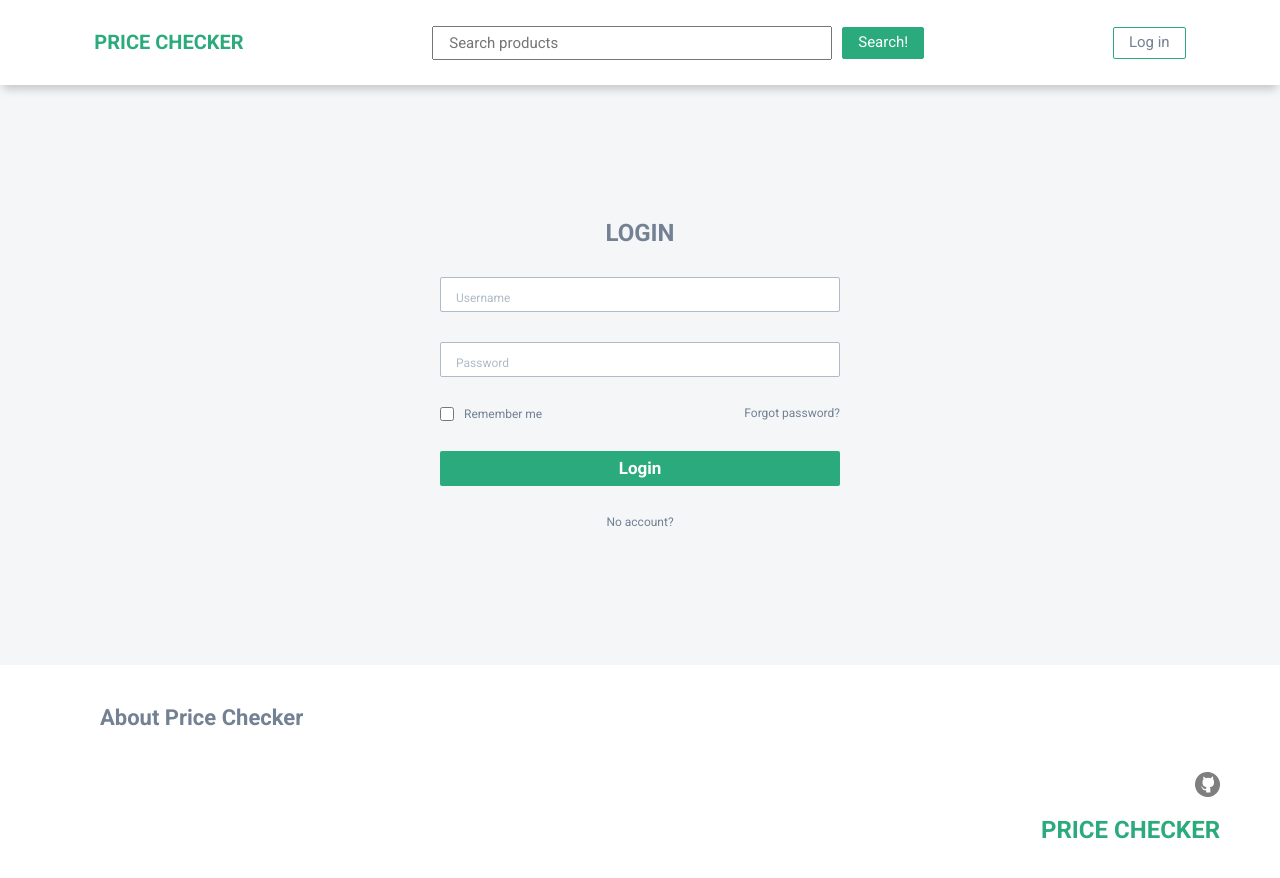
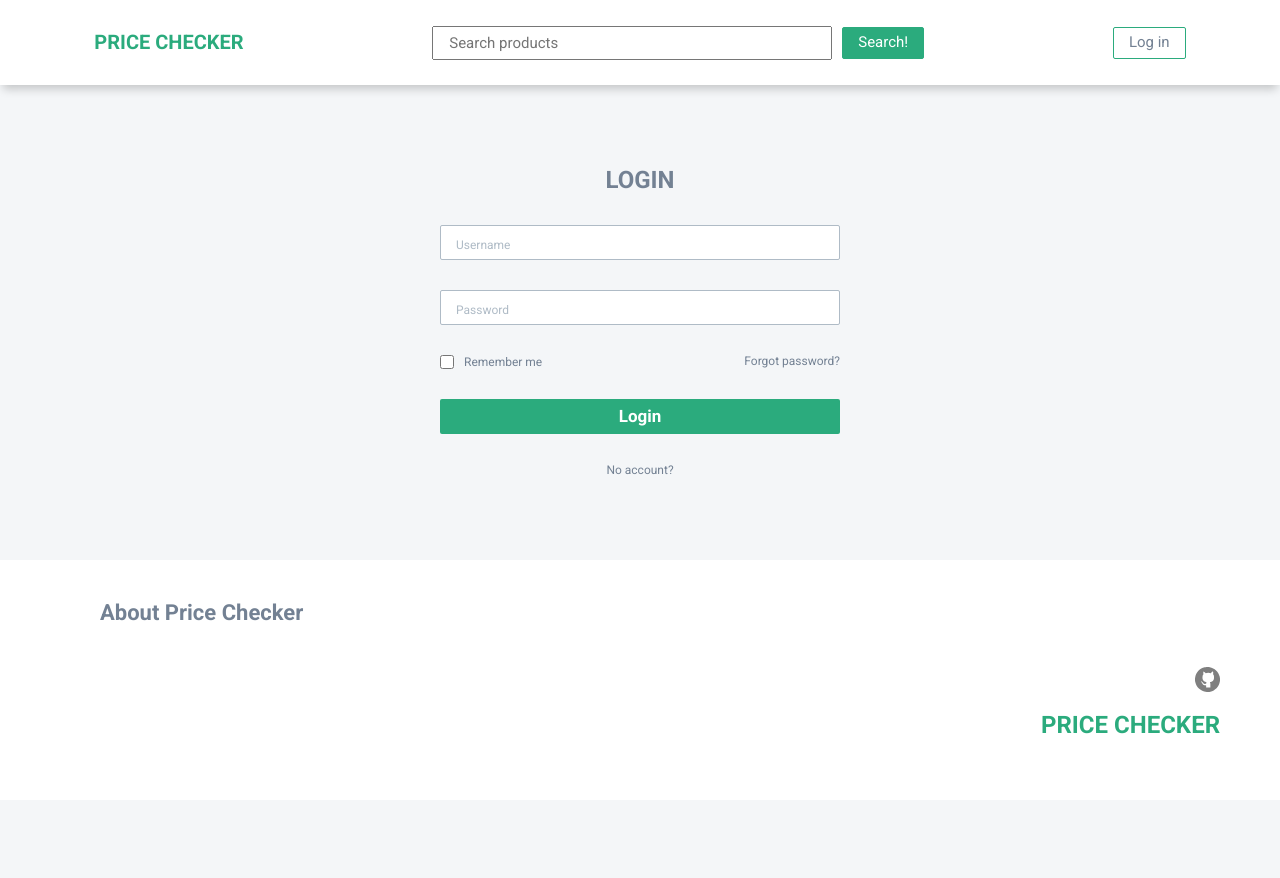
Before and after one commit to Loktysh/price-checker-front, a React (Create React App) app: page / in a window 1280 px wide. Shown: the top 878 px of the page. After the commit the page ends 800 px from the top, so only its background shows below. Built offline with nearby package versions, Linux system fonts and the light colour scheme.

Commit message:
fix: fix main container

```diff
--- a/src/components/pages/LoginPage.tsx
+++ b/src/components/pages/LoginPage.tsx
@@ -3,12 +3,11 @@ import React from 'react';
 import styled from 'styled-components';
 import { AuthForm } from '../common/AuthForm';
 import { handleAuthSubmit } from '../common/AuthForm/authResponse';
-import { COLOR_GRAY_100 } from '../common/constants/colors';
 
 // TODO: Implement main page for auth forms
 const AuthPageContainer = styled.div`
-  height: 58rem;
   display: flex;
+  flex-grow: 1;
 `;
 
 export const LoginPage = () => {
--- a/src/components/pages/MainPage.tsx
+++ b/src/components/pages/MainPage.tsx
@@ -9,6 +9,7 @@ const MainContainer = styled.div`
   background-color: ${COLOR_GRAY_100};
   display: flex;
   flex-direction: column;
+  height: 100%;
 `;
 
 const MainPage = () => {
--- a/src/components/pages/SignupPage.tsx
+++ b/src/components/pages/SignupPage.tsx
@@ -3,12 +3,11 @@ import React from 'react';
 import styled from 'styled-components';
 import { AuthForm } from '../common/AuthForm';
 import { handleAuthSubmit } from '../common/AuthForm/authResponse';
-import { COLOR_GRAY_100 } from '../common/constants/colors';
 
 // TODO: Implement main page for auth forms
 const AuthPageContainer = styled.div`
   display: flex;
-  height: 58rem;
+  flex-grow: 1;
 `;
 
 export const SignupPage = () => {
--- a/src/index.css
+++ b/src/index.css
@@ -7,6 +7,7 @@
 
 html {
   font-size: 10px;
+  height: 100%;
 }
 
 body {
@@ -15,4 +16,9 @@ body {
   -webkit-font-smoothing: antialiased;
   -moz-osx-font-smoothing: grayscale;
   background-color: #F4F6F8;
+  height: 100%;
 }
+
+#root {
+  height: 100%;
+}
```
